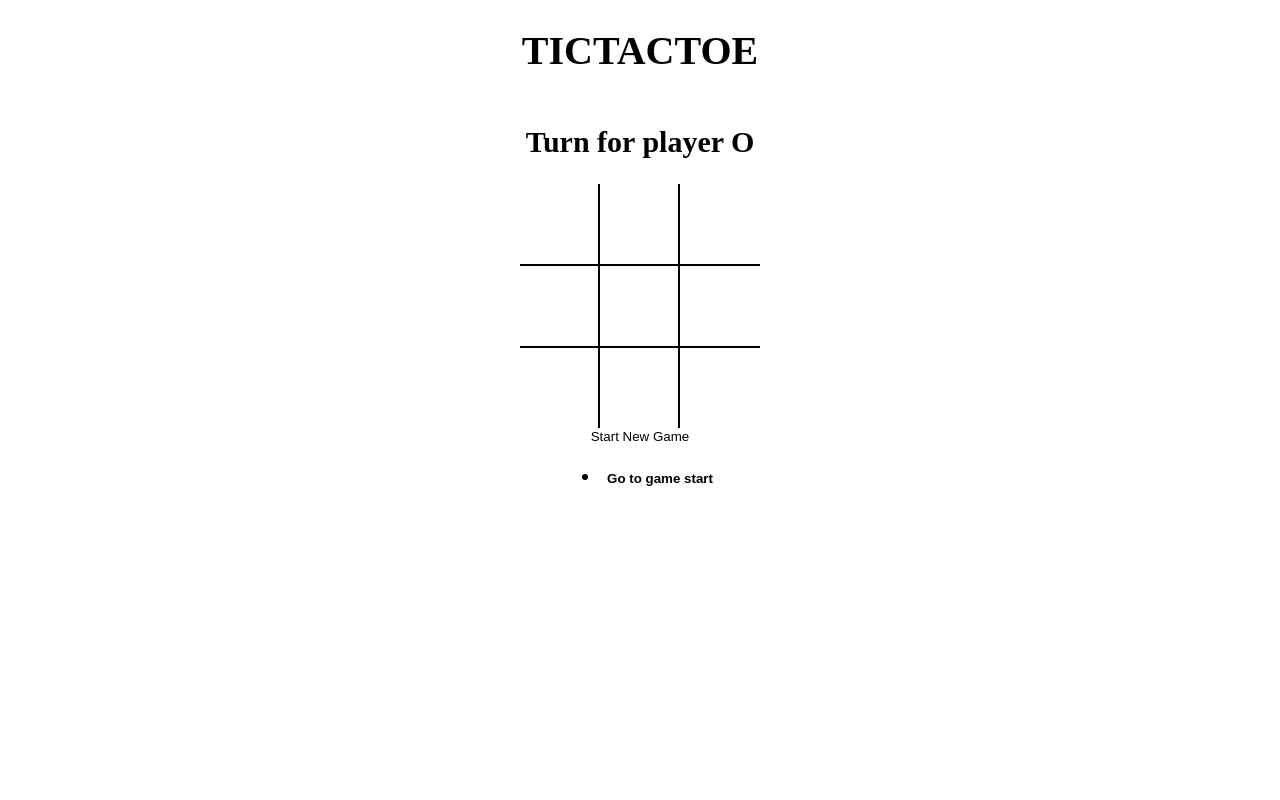
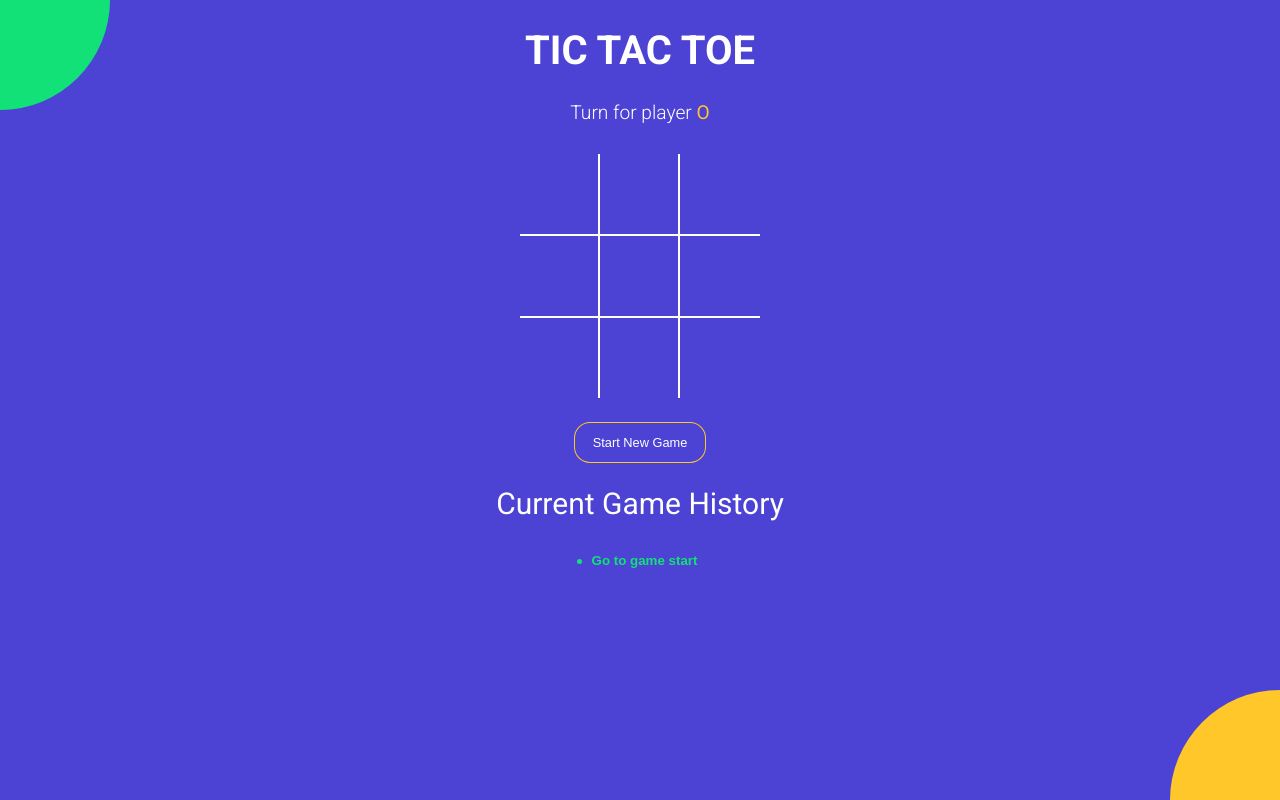
Before and after one commit to MdAzeen/tictactoe, a React (Vite) app: page / in a window 1280 px wide. Built offline with nearby package versions, Linux system fonts and the light colour scheme.

Commit message:
styled the entire app

```diff
--- a/index.html
+++ b/index.html
@@ -1,7 +1,14 @@
 <!DOCTYPE html>
 <html>
   <head>
-    <title>React Vite Micro App</title>
+    <meta charset="UTF-8" />
+    <meta name="viewport" content="width=device-width, initial-scale=1.0" />
+    <meta http-equiv="X-UA-Compatible" content="ie=edge" />
+    <link
+      href="https://fonts.googleapis.com/css?family=Roboto:300,400,700&display=swap"
+      rel="stylesheet"
+    />
+    <title>TIC TAC TOE</title>
   </head>
   <body>
     <div id="root"></div>
--- a/src/App.jsx
+++ b/src/App.jsx
@@ -39,11 +39,13 @@
    }
   return (
     <div className="app">
-      <h1>TICTACTOE</h1>
+      <h1>TIC TAC TOE</h1>
      <StatusMessage winner={winner} current={current}/>
       <Board board={current.board} handleSquareClick={handleSquareClick} winningSquare={winningSquare} />
-      <button type="button" onClick={onNewGame}>Start New Game</button>
+      <button type="button" onClick={onNewGame} className={`btn-reset ${winner? 'active': ''}`}>Start New Game</button>
+      <h2 style={{fontWeight: 'normal'}}>Current Game History</h2>
       <History history={history} moveTo={moveTo} currentMove={currentMove}/>
+      <div className='bg-balls' />
     </div>
   );
 };
--- a/src/components/History.jsx
+++ b/src/components/History.jsx
@@ -2,14 +2,13 @@
 
 const History = ({ history, moveTo, currentMove }) => {
   return (
-    <ul>
+    <div className="history-wrapper">
+      <ul className='history'>
         {history.map((_, move) => {
           return (
             <li key={move}>
               <button
-              style={{
-                fontWeight: currentMove === move ? 'bold' : 'normal',
-              }}
+               className={`btn-move ${move===currentMove?'active':''}`}
                 type="button"
                 onClick={() => {
                   moveTo(move);
@@ -21,6 +20,7 @@
           );
         })}
       </ul>
+    </div>
   );
 };
 
--- a/src/components/Square.jsx
+++ b/src/components/Square.jsx
@@ -1,7 +1,7 @@
 import React from 'react'
 const Square = ({value,onClick,iswinningSquare}) => {
   return (
-    <button type='button' className='square' onClick={onClick} style={{fontWeight: iswinningSquare ? 'bold' : 'normal'}}>
+    <button type='button' className={`square ${iswinningSquare ?'winning': ''} ${value==='X'?'text-green':'text-orange'}`} onClick={onClick} style={{fontWeight: iswinningSquare ? 'bold' : 'normal'}}>
       {value}</button>
   )
 }
--- a/src/components/StatusMessage.jsx
+++ b/src/components/StatusMessage.jsx
@@ -3,7 +3,9 @@
 const StatusMessage = ({winner,current}) => {
     const currMoveLeft=current.board.every(el=> el!==null)
   return (
-   <h2>{winner && `Winner is ${winner}`}{!winner && !currMoveLeft && `Turn for player ${current.isXNext ? 'O' : 'X'}`}{!winner && currMoveLeft &&`Tie between O and X`}</h2>
+   <div className='status-message'>{winner && (<>Winner is <span className={winner==='X'?'text-green':'text-orange'}>{winner}</span></>)}
+   {!winner && !currMoveLeft && <>Turn for player <span className={current.isXNext ? 'text-orange':'text-green'}>{current.isXNext ? 'O' : 'X'}</span></>}
+   {!winner && currMoveLeft && <>Tie between <span className='text-orange'>O</span> and <span className='text-green'>X</span></>}</div>
   )
 }
 
--- a/src/styles/root.scss
+++ b/src/styles/root.scss
@@ -1,4 +1,11 @@
+$green: #12e177;
+$orange: #ffc72a;
+$blue: #4c43d4;
+
 body {
+  font-family: 'Roboto', sans-serif;
+  background-color: $blue;
+  color: #fff;
   padding: 0;
   margin: 0;
 }
@@ -19,18 +26,83 @@
   align-items: center;
 }
 
+.text-green {
+  color: $green;
+}
+
+.text-orange {
+  color: $orange;
+}
+
+.history-wrapper {
+  width: 300px;
+  text-align: center;
+  margin-bottom: 20px;
+  .history {
+    display: inline-block;
+    padding: 0;
+    margin: 0;
+    li {
+      list-style: none;
+      text-align: left;
+      &:before {
+        content: '';
+        border-radius: 50%;
+        display: inline-block;
+        height: 5px;
+        width: 5px;
+        background-color: $green;
+        margin-right: 4px;
+        margin-bottom: 1px;
+      }
+
+      .btn-move {
+    	  color: #fff;
+        &.active {
+          font-weight: bold;
+          color: $green;
+        }
+      }
+    }
+  }
+}
+
+.status-message {
+	margin-bottom: 30px;
+	font-size: 1.2rem;
+	font-weight: lighter;
+	span {
+	  font-weight: normal;
+	}
+}
+
+.btn-reset {
+  font-size: 0.8rem;
+  color: #fff;
+  border-radius: 15px;
+  padding: 12px 18px;
+  margin-top: 25px;
+  transition: all 0.2s;
+  background-color: $blue;
+  box-shadow: 0px 0px 0px 1px $orange;
+  &.active {
+    background-color: $orange;
+    box-shadow: none;
+  }
+}
+
 .board {
   .board-row {
     display: flex;
     flex-direction: row;
-      border-bottom: 2px solid #000;
+    border-bottom: 2px solid #fff;
     &:last-child {
       border-bottom: none;
     }
     .square {
       width: 80px;
       height: 80px;
-        border-right: 2px solid #000;
+      border-right: 2px solid #fff;
       font-size: 2.5rem;
       padding: 0;
       overflow: hidden;
@@ -38,6 +110,63 @@
       &:last-child {
         border-right: none;
       }
+      &.winning {
+			  animation: scaleText 1.4s infinite;
+			  @keyframes scaleText {
+			    0% {
+			      transform: 2.5rem;
+			    }
+			    50% {
+			      font-size: 3.5rem;
+			    }
+			    100% {
+			      font-size: 2.5rem;
 			    }
 			  }
 			}
+    }
+  }
+}
+
+.bg-balls {
+  position: fixed;
+  top: 0;
+  left: 0;
+  right: 0;
+  bottom: 0;
+  min-width: 100%;
+  z-index: -1;
+
+  &:before,
+  &:after {
+    content: '';
+    position: absolute;
+    width: 150px;
+    height: 150px;
+    border-radius: 50%;
+  }
+
+  &:before {
+    background-color: $orange;
+    right: -75px;
+    bottom: -75px;
+    @media screen and (min-width: 476px) {
+      width: 220px;
+      height: 220px;
+      right: -110px;
+      bottom: -110px;
+    }
+  }
+
+  &:after {
+    background-color: $green;
+    top: -75px;
+    left: -75px;
+    @media screen and (min-width: 476px) {
+      width: 220px;
+      height: 220px;
+      top: -110px;
+      left: -110px;
+    }
+  }
+}
```
Lines whose indentation alone changed are shown as unchanged.
